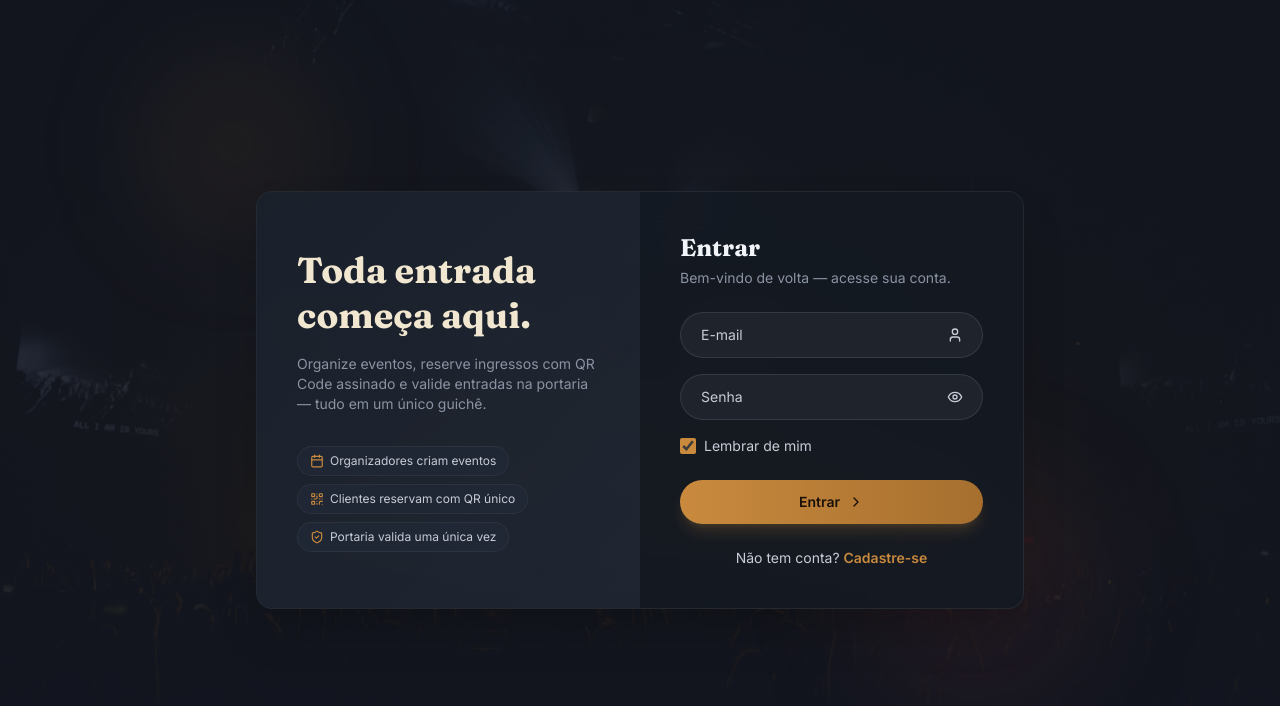
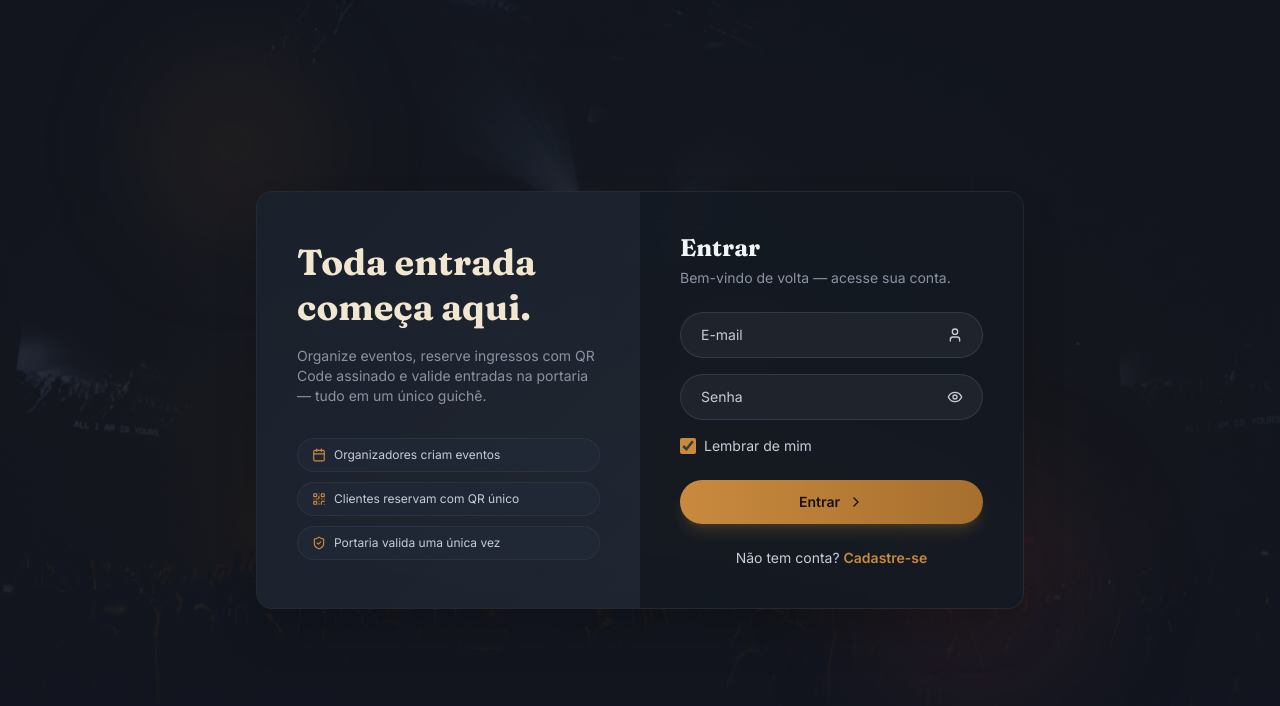
Before and after one commit to CarvalhoGLC/Projeto-Eventos-e-Ingressos---Frontend, a React (Vite) app: page /login in a window 1280 px wide. Shown: the top 706 px of the page. Built offline with nearby package versions, Linux system fonts and the light colour scheme; no server answers.

Commit message:
Alterando a distribuição visual.

```diff
--- a/src/pages/LoginPage.jsx
+++ b/src/pages/LoginPage.jsx
@@ -65,8 +65,10 @@ export default function LoginPage() {
       <div className="pointer-events-none absolute top-16 left-[12%] w-40 h-40 rounded-full bg-brass/10 blur-3xl" />
       <div className="pointer-events-none absolute bottom-24 right-[15%] w-56 h-56 rounded-full bg-stampred/10 blur-3xl" />
 
-      {/* Cartão do guichê */}
+      {/* Cartão principal do login/registro */}
       <div className="relative z-10 grid md:grid-cols-2 rounded-2xl overflow-hidden shadow-2xl max-w-3xl w-full border border-white/5 backdrop-blur-xl bg-ink2/70 animate-fadeInUp">
+
+        {/* Painel Esquerdo: Texto Institucional */}
         <div className="p-10 flex flex-col justify-center bg-gradient-to-br from-ink2/80 to-ink3/60">
           <h1 className="text-4xl leading-tight mb-4 font-display font-bold text-kraft">
             Toda entrada
@@ -77,20 +79,20 @@ export default function LoginPage() {
             Organize eventos, reserve ingressos com QR Code assinado e valide
             entradas na portaria — tudo em um único guichê.
           </p>
-          <div className="flex flex-wrap gap-2">
-            <span className="inline-flex items-center gap-1.5 text-xs text-mutedlight bg-ink3/60 border border-white/5 rounded-full px-3 py-1.5">
-              <Calendar className="w-3.5 h-3.5 text-brass" /> Organizadores criam eventos
+          <div className="flex flex-col gap-2.5">
+            <span className="inline-flex items-center gap-2 text-xs text-mutedlight bg-ink3/60 border border-white/5 rounded-full px-3.5 py-2">
+              <Calendar className="w-3.5 h-3.5 text-brass shrink-0" /> Organizadores criam eventos
             </span>
-            <span className="inline-flex items-center gap-1.5 text-xs text-mutedlight bg-ink3/60 border border-white/5 rounded-full px-3 py-1.5">
-              <QrCode className="w-3.5 h-3.5 text-brass" /> Clientes reservam com QR único
+            <span className="inline-flex items-center gap-2 text-xs text-mutedlight bg-ink3/60 border border-white/5 rounded-full px-3.5 py-2">
+              <QrCode className="w-3.5 h-3.5 text-brass shrink-0" /> Clientes reservam com QR único
             </span>
-            <span className="inline-flex items-center gap-1.5 text-xs text-mutedlight bg-ink3/60 border border-white/5 rounded-full px-3 py-1.5">
-              <ShieldCheck className="w-3.5 h-3.5 text-brass" /> Portaria valida uma única vez
+            <span className="inline-flex items-center gap-2 text-xs text-mutedlight bg-ink3/60 border border-white/5 rounded-full px-3.5 py-2">
+              <ShieldCheck className="w-3.5 h-3.5 text-brass shrink-0" /> Portaria valida uma única vez
             </span>
           </div>
         </div>
 
-        {/* Formulário — estilo cartão de vidro, inputs em pílula com ícone */}
+        {/* Painel Direito: Formulário de Autenticação */}
         <div className="p-10 bg-ink/60 flex flex-col justify-center">
           <h2 className="text-2xl font-display font-bold text-slate-100 mb-1">
             {isLogin ? "Entrar" : "Criar conta"}
@@ -104,7 +106,7 @@ export default function LoginPage() {
           {error && <Banner tone="error" onClose={() => setError("")}>{error}</Banner>}
 
           <form onSubmit={handleSubmit}>
-            {/* E-mail — pílula de vidro com ícone à direita */}
+            {/* Campo de E-mail */}
             <div className="relative mb-4">
               <input
                 type="email"
@@ -117,7 +119,7 @@ export default function LoginPage() {
               <User className="w-4 h-4 text-mutedlight absolute right-5 top-1/2 -translate-y-1/2" />
             </div>
 
-            {/* Senha — pílula de vidro com alternância de visibilidade */}
+            {/* Campo de Senha */}
             <div className="relative mb-4">
               <input
                 type={showPassword ? "text" : "password"}
```
